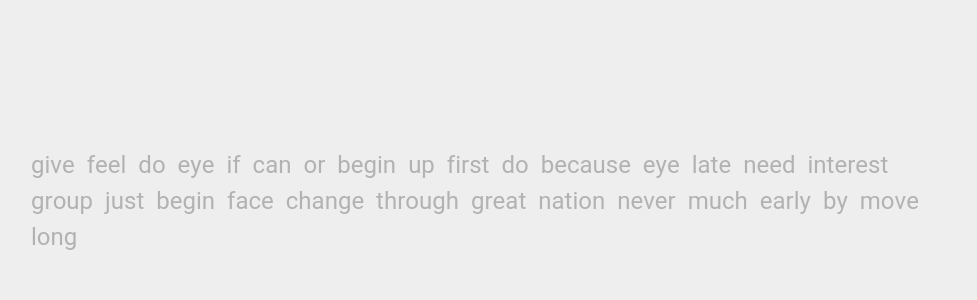
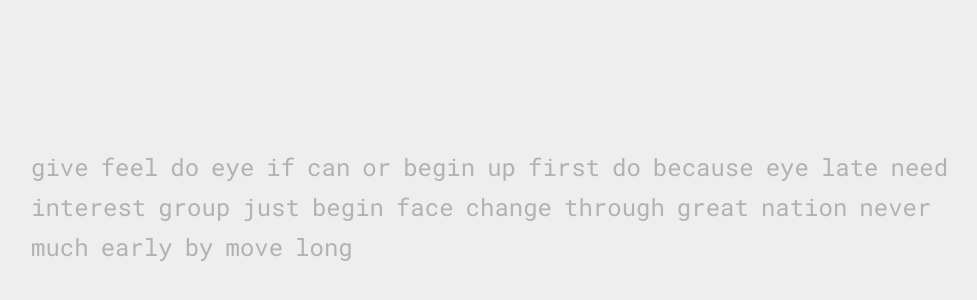
Before and after one commit to yahuy1/tickingstabs, a React (Create React App) app: page / in a window 1280 px wide. Shown: the part 190-490 px from the top of the page, without its empty margins (147-1124 px from the left). Built offline with nearby package versions, Linux system fonts and the light colour scheme; the HTML template or start-up script is replaced by a standard one.

Commit message:
fixed font bug on Mac

```diff
--- a/src/index.css
+++ b/src/index.css
@@ -1,4 +1,6 @@
+@import url('https://fonts.googleapis.com/css2?family=Roboto+Mono&display=swap');
+
 body {
   margin: 0;
-  font-family: "Roboto", "Roboto", "Vazirmatn", monospace;
+  font-family: 'Roboto Mono', monospace;
 }
```
